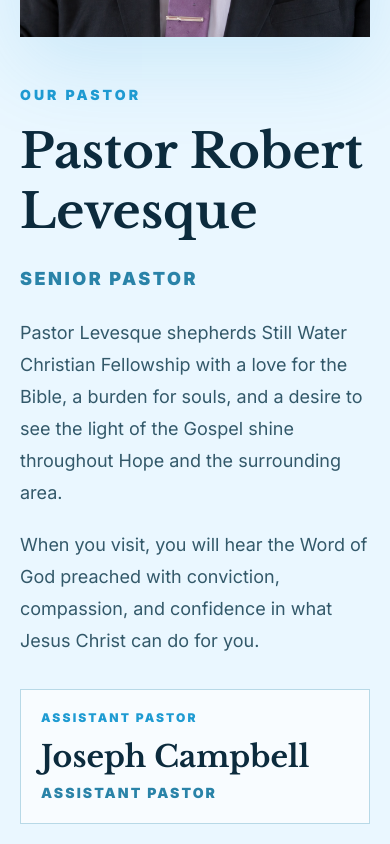
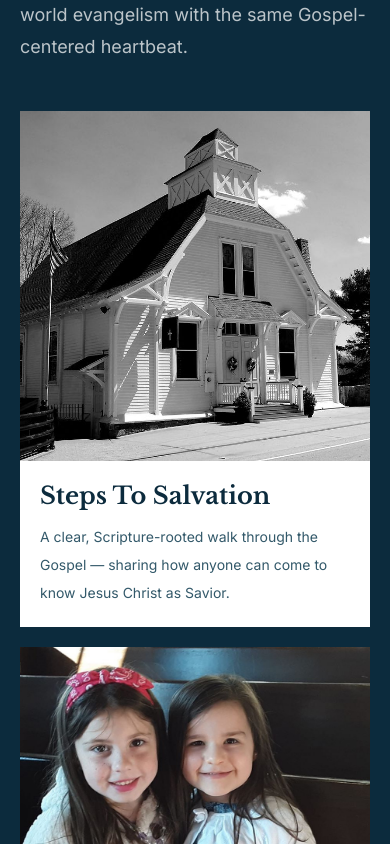
Before and after one commit to edesent/stillwater-christian-fellowship, a Next.js app: page / in a window 390 px wide. Shown: the part 5240-6084 px from the top of the page. Built offline with nearby package versions, Linux system fonts and the light colour scheme.

Commit message:
Merge pastor into leadership section

```diff
--- a/src/app/page.tsx
+++ b/src/app/page.tsx
@@ -35,7 +35,6 @@ export default function Home() {
         <Visit />
         <Welcome />
         <Verse />
-        <Pastor />
         <Ministries />
         <Worship />
         <Leadership />
@@ -215,61 +214,6 @@ function Verse() {
   );
 }
 
-function Pastor() {
-  const seniorPastor = pastors[0];
-  const assistantPastor = pastors[1];
-
-  return (
-    <section id="pastor" className="bg-cream py-20 sm:py-28">
-      <div className="section-shell grid gap-12 lg:grid-cols-[0.9fr_1.1fr] lg:items-center">
-        <div className="relative overflow-hidden bg-mist soft-shadow">
-          <div className="relative aspect-square">
-            <Image
-              src={seniorPastor.image}
-              alt={`${seniorPastor.name}, ${seniorPastor.role}`}
-              fill
-              sizes="(min-width: 1024px) 44vw, 100vw"
-              className="object-cover object-[50%_38%]"
-            />
-          </div>
-        </div>
-
-        <div>
-          <p className="text-sm font-black uppercase tracking-[0.22em] text-clay">
-            Our Pastor
-          </p>
-          <h2 className="serif mt-4 text-balance text-5xl font-bold leading-tight text-ink sm:text-6xl">
-            Pastor Robert Levesque
-          </h2>
-          <p className="mt-6 text-lg font-black uppercase tracking-[0.14em] text-fern">
-            Senior Pastor
-          </p>
-          <p className="mt-6 text-lg leading-8 text-ink-soft">
-            Pastor Levesque shepherds Still Water Christian Fellowship with a love
-            for the Bible, a burden for souls, and a desire to see the light of the
-            Gospel shine throughout Hope and the surrounding area.
-          </p>
-          <p className="mt-5 text-lg leading-8 text-ink-soft">
-            When you visit, you will hear the Word of God preached with conviction,
-            compassion, and confidence in what Jesus Christ can do for you.
-          </p>
-          <article className="mt-8 border border-rule bg-paper p-5">
-            <p className="text-xs font-black uppercase tracking-[0.18em] text-clay">
-              Assistant Pastor
-            </p>
-            <h3 className="serif mt-3 text-3xl font-bold leading-tight text-ink">
-              {assistantPastor.name}
-            </h3>
-            <p className="mt-2 text-sm font-black uppercase tracking-[0.15em] text-fern">
-              {assistantPastor.role}
-            </p>
-          </article>
-        </div>
-      </div>
-    </section>
-  );
-}
-
 function Ministries() {
   return (
     <section id="ministries" className="bg-ink py-20 text-white sm:py-28">
@@ -363,8 +307,11 @@ function WorshipPoint({ icon, label }: { icon: ReactElement; label: string }) {
 }
 
 function Leadership() {
+  const seniorPastor = pastors[0];
+  const assistantPastor = pastors[1];
+
   return (
-    <section id="leadership" className="bg-paper py-20 sm:py-28">
+    <section id="leadership" className="bg-cream py-20 sm:py-28">
       <div className="section-shell">
         <div className="grid gap-10 lg:grid-cols-[0.85fr_1.15fr] lg:items-end">
           <div>
@@ -381,27 +328,46 @@ function Leadership() {
           </p>
         </div>
 
-        <div className="mt-14">
-          <p className="text-xs font-black uppercase tracking-[0.22em] text-fern">
-            Pastors
-          </p>
-          <div className="mt-5 grid gap-4 md:grid-cols-2">
-            {pastors.map((pastor) => (
-              <article
-                key={pastor.name}
-                className="flex items-center gap-5 border border-rule bg-white p-6"
-              >
-                <Initials name={pastor.name} />
-                <div>
-                  <h3 className="serif text-3xl font-bold leading-tight text-ink">
-                    {pastor.name}
-                  </h3>
-                  <p className="mt-2 text-sm font-black uppercase tracking-[0.15em] text-clay">
-                    {pastor.role}
-                  </p>
-                </div>
-              </article>
-            ))}
+        <div className="mt-14 grid gap-12 lg:grid-cols-[0.9fr_1.1fr] lg:items-center">
+          <div className="relative overflow-hidden bg-mist soft-shadow">
+            <div className="relative aspect-square">
+              <Image
+                src={seniorPastor.image}
+                alt={`${seniorPastor.name}, ${seniorPastor.role}`}
+                fill
+                sizes="(min-width: 1024px) 44vw, 100vw"
+                className="object-cover object-[50%_38%]"
+              />
+            </div>
+          </div>
+
+          <div>
+            <p className="text-xs font-black uppercase tracking-[0.22em] text-fern">
+              Senior Pastor
+            </p>
+            <h3 className="serif mt-3 text-balance text-5xl font-bold leading-tight text-ink sm:text-6xl">
+              Pastor Robert Levesque
+            </h3>
+            <p className="mt-6 text-lg leading-8 text-ink-soft">
+              Pastor Levesque shepherds Still Water Christian Fellowship with a love
+              for the Bible, a burden for souls, and a desire to see the light of the
+              Gospel shine throughout Hope and the surrounding area.
+            </p>
+            <p className="mt-5 text-lg leading-8 text-ink-soft">
+              When you visit, you will hear the Word of God preached with conviction,
+              compassion, and confidence in what Jesus Christ can do for you.
+            </p>
+            <article className="mt-8 border border-rule bg-paper p-5">
+              <p className="text-xs font-black uppercase tracking-[0.18em] text-clay">
+                Assistant Pastor
+              </p>
+              <h4 className="serif mt-3 text-3xl font-bold leading-tight text-ink">
+                {assistantPastor.name}
+              </h4>
+              <p className="mt-2 text-sm font-black uppercase tracking-[0.15em] text-fern">
+                {assistantPastor.role}
+              </p>
+            </article>
           </div>
         </div>
 
--- a/src/lib/site.ts
+++ b/src/lib/site.ts
@@ -20,7 +20,6 @@ export const siteVerse = {
 
 export const navItems = [
   ["Visit", "/#visit"],
-  ["Pastor", "/#pastor"],
   ["Ministries", "/#ministries"],
   ["Sermons", "/sermons"],
   ["Beliefs", "/beliefs"],
```
